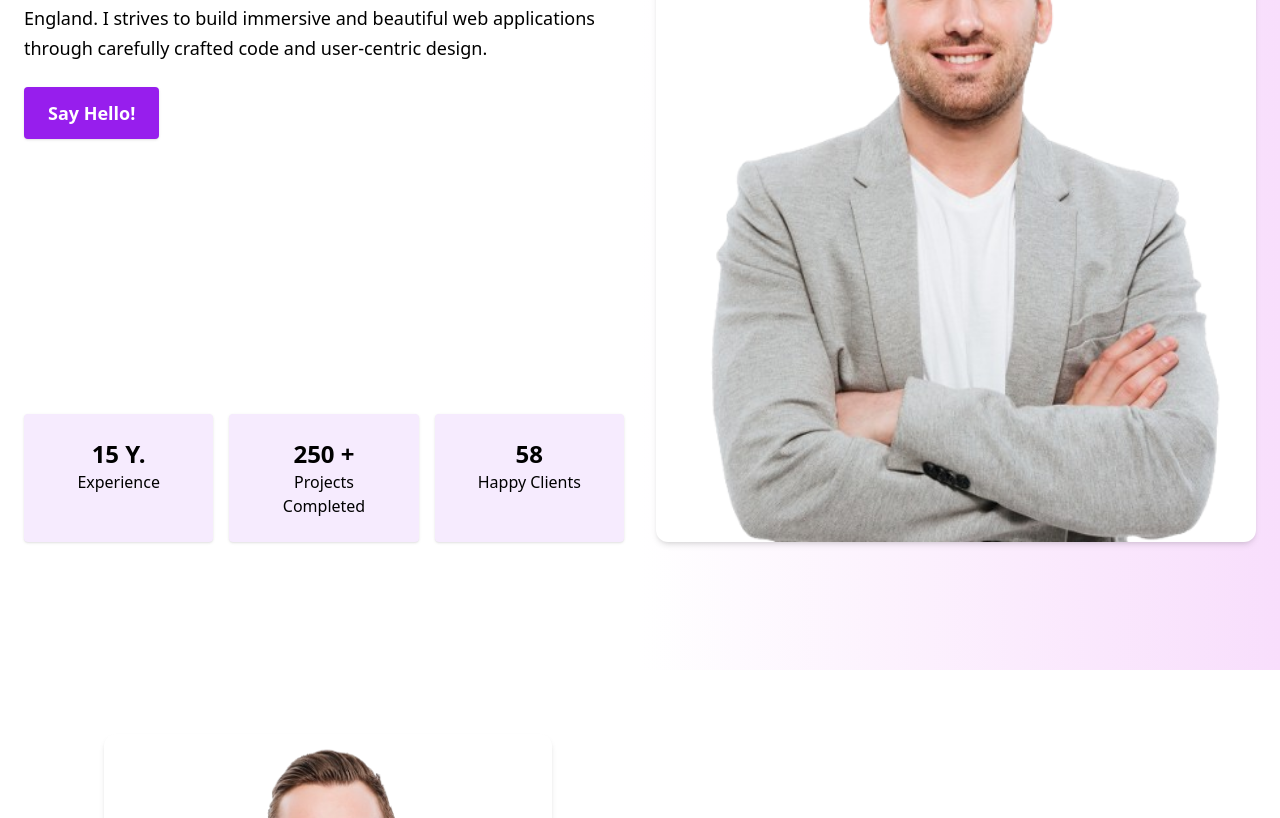
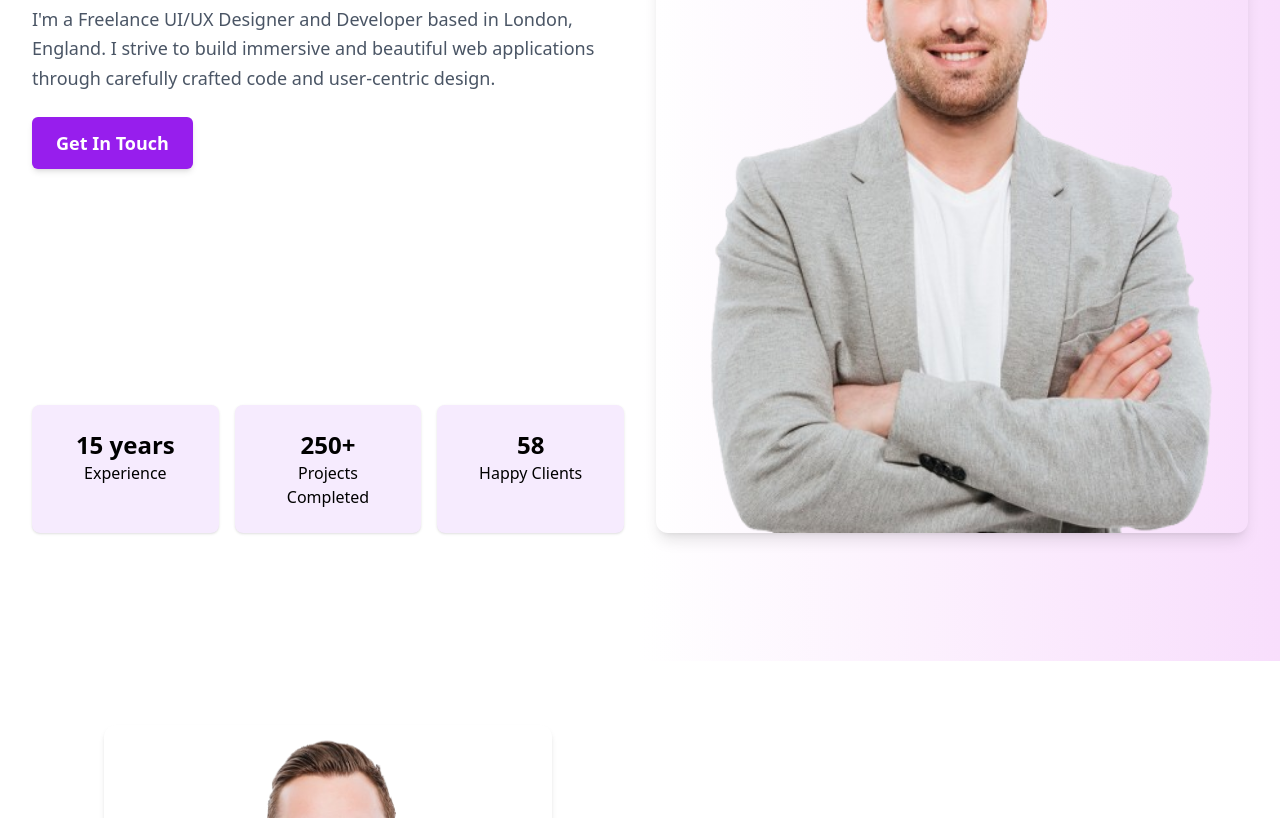
Before and after one commit to Riad928/test5, a plain HTML site: page index.html in a window 1280 px wide. Shown: the part 393-1211 px from the top of the page. Drawn offline with nearby package versions, Linux system fonts and the light colour scheme.

Commit message:
Improve hero section layout and styling

```diff
--- a/index.html
+++ b/index.html
@@ -72,36 +72,37 @@
     </header>
 
     <!-- hero section start -->
-    <section id="hero" class="bg-gradient-to-r from-white via-white to-[#F8DEFC] py-32">
-        <div class="max-w-7xl mx-auto px-4 md:px-6 flex flex-col md:flex-row gap-8 items-stretch">
+    <section id="hero" class="bg-gradient-to-r from-white via-white to-[#F8DEFC] py-20 md:py-28 lg:py-32">
+        <div class="max-w-7xl mx-auto px-4 md:px-6 lg:px-8 flex flex-col md:flex-row gap-8 items-stretch">
+
 
             <article class="w-full md:w-1/2 flex flex-col justify-between">
                 <div class="text-center md:text-left">
-                    <p class="text-3xl md:text-5xl lg:text-6xl font-bold">Hello, I’m <br> Brooklyn Gilbert</p>
-                    <P class="sm:text-md lg:text-lg mt-6 leading-relaxed">I'm a Freelance UI/UX Designer and Developer
+                    <h1 class="text-2xl md:text-4xl lg:text-6xl font-bold leading-tight">Hello, I’m <br> Brooklyn Gilbert</h1>
+                    <p class="text-gray-600 sm:text-md lg:text-lg max-w-xl mx-auto md:mx-0 mt-6 leading-relaxed ">I'm a Freelance UI/UX Designer and Developer
                         based in London,
-                        England. I strives to build immersive and
+                        England. I strive to build immersive and
                         beautiful web
-                        applications through carefully crafted code and user-centric design.</P>
+                        applications through carefully crafted code and user-centric design.</p>
 
                     <a href="#contact"
-                        class="inline-block bg-[#971eed] text-white shadow px-6 py-3 font-bold text-lg rounded-sm hover:bg-[#650FA0] mt-6">Say
-                        Hello!</a>
+                        class="inline-block bg-[#971eed] text-white shadow-md hover:shadow-lg px-6 py-3 font-bold text-lg rounded-md hover:bg-[#650FA0] mt-6 transition-all duration-300 hover:scale-105">Get In Touch
+                    </a>
                 </div>
 
 
-                <div class="grid grid-cols-1 md:grid-cols-3 gap-4 ">
-                    <div class="bg-[#F6EBFE] text-center p-6 rounded shadow">
-                        <h2 class="text-2xl font-bold">15 Y.</h2>
+                <div class="grid grid-cols-1 md:grid-cols-3 gap-4 mt-4">
+                    <div class="bg-[#F6EBFE] text-center p-6 rounded-lg shadow-sm hover:shadow-md transition ">
+                        <h2 class="text-2xl font-bold">15 years</h2>
                         <p>Experience</p>
                     </div>
 
-                    <div class="bg-[#F6EBFE] text-center p-6 rounded shadow">
-                        <h2 class="text-2xl font-bold">250 +</h2>
+                    <div class="bg-[#F6EBFE] text-center p-6 rounded-lg shadow-sm hover:shadow-md transition ">
+                        <h2 class="text-2xl font-bold">250+</h2>
                         <p>Projects Completed</p>
                     </div>
 
-                    <div class="bg-[#F6EBFE] text-center p-6 rounded shadow">
+                    <div class="bg-[#F6EBFE] text-center p-6 rounded-lg shadow-sm hover:shadow-md transition ">
                         <h2 class="text-2xl font-bold">58</h2>
                         <p>Happy Clients</p>
                     </div>
@@ -110,8 +111,8 @@
 
             <!-- hero photo -->
             <figure class="w-full md:w-1/2 flex items-center">
-                <img src="/photo/hero-image.png" alt="UX Designer portrait"
-                    class="rounded-xl h-auto w-full bg-white shadow-md object-cover transition duration-300">
+                <img src="/photo/hero-image.png" alt="Brooklyn Gilbert UX Designer"
+                    class="rounded-xl h-auto w-full shadow-lg object-cover hover:scale-105 transition-transform duration-300">
             </figure>
         </div>
     </section>
```
